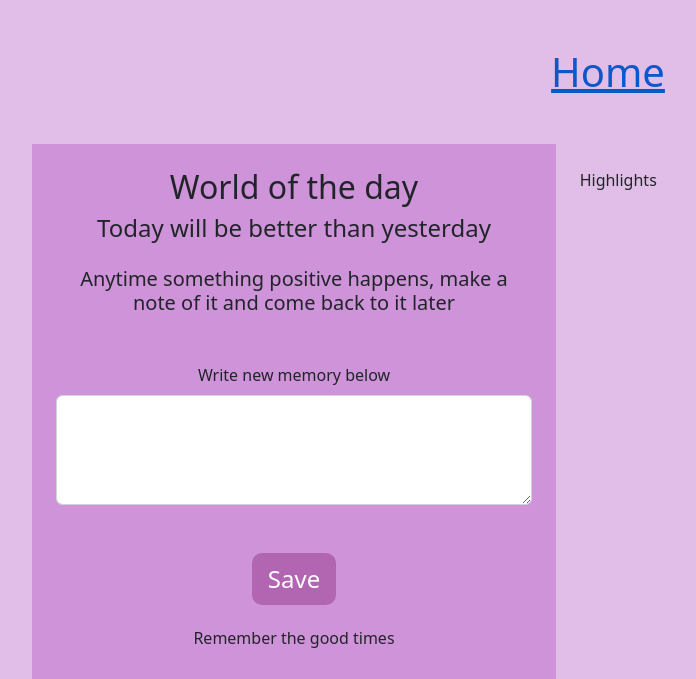
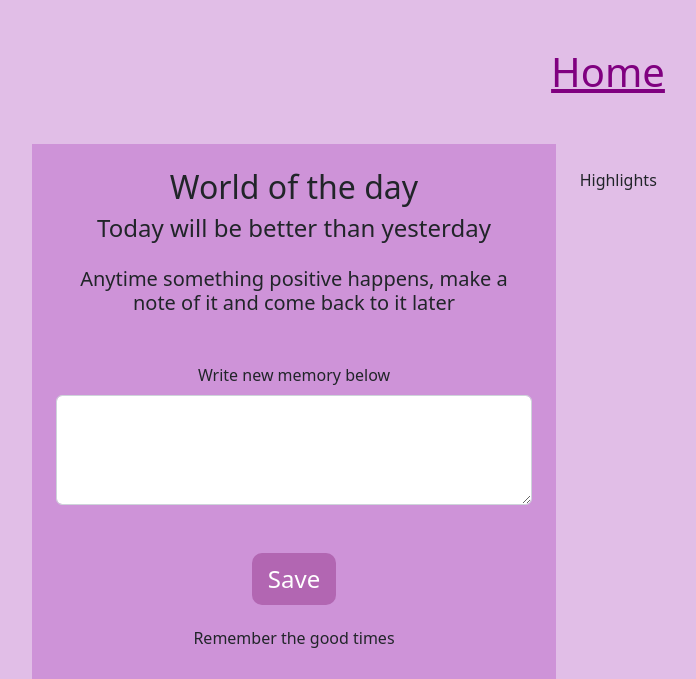
Before and after one commit to johnnylyimo/MemoryDiary_Python-Django_Web_App, a Django app: page / in a window 1280 px wide, with the pointer over the restyled element. Shown: the top 679 px of the page, without its empty margins (32-728 px from the left). Run offline with Django 4.2, Linux system fonts and the light colour scheme; some libraries are stand-ins or nearby versions.

Commit message:
Styled anchor selector with hover color

```diff
--- a/static/styles.css
+++ b/static/styles.css
@@ -11,7 +11,7 @@ nav h1 a{
 }
 
 nav h1 a:hover{
-
+    color: #800080;
 }
 
 section div:first-child{
```
